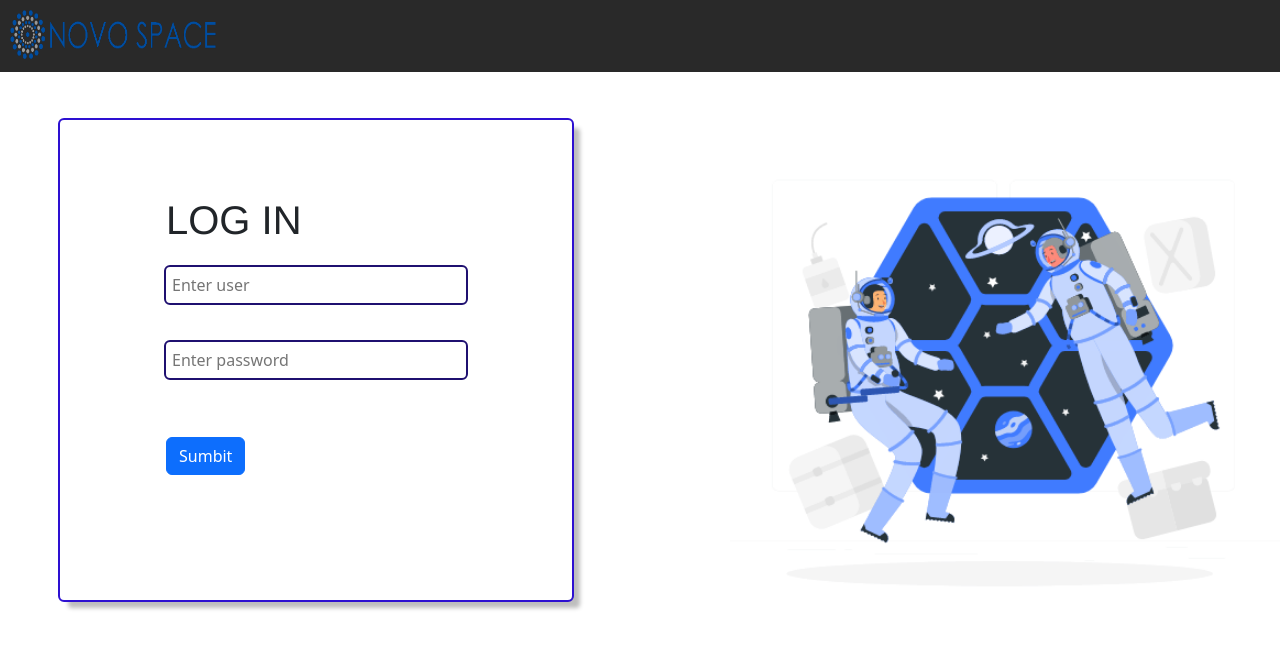
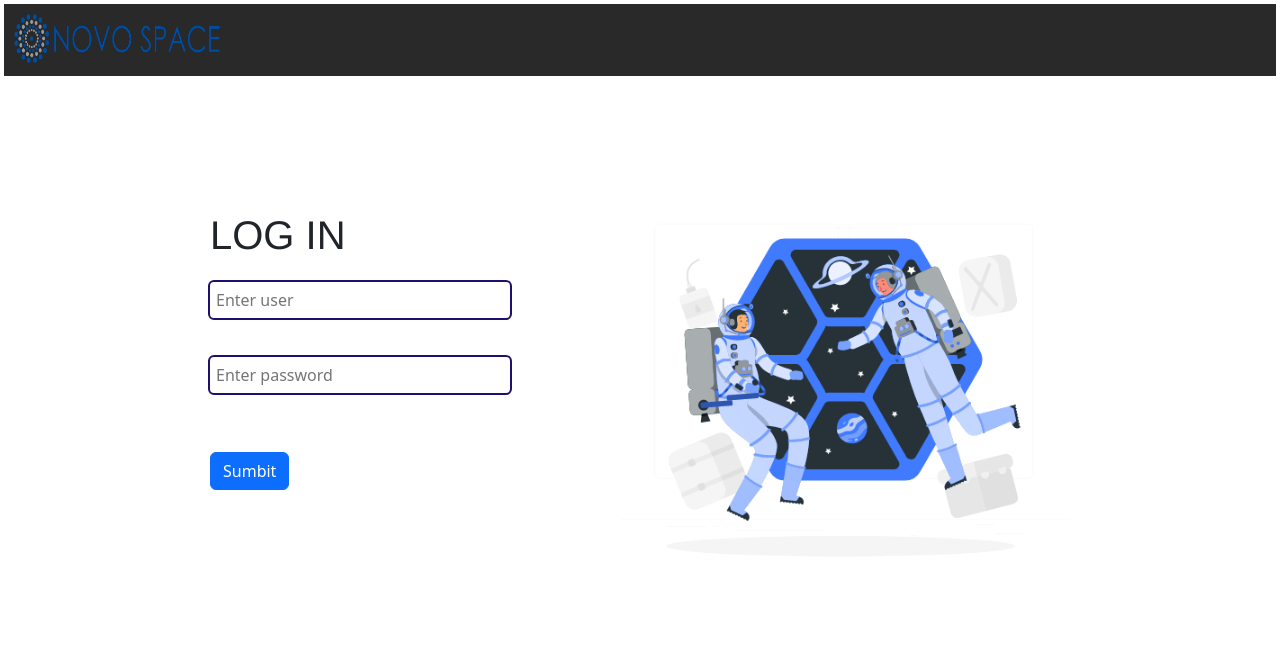
Before and after one commit to BunoM1234/proyecto4tic, a React (Create React App) app: page / in a window 1280 px wide. Shown: the top 648 px of the page. Built offline with nearby package versions, Linux system fonts and the light colour scheme.

Commit message:
Update 03/11

```diff
--- a/src/Components/NavBar/NBHeader.jsx
+++ b/src/Components/NavBar/NBHeader.jsx
@@ -8,12 +8,11 @@ import {
 } from 'react-router-dom';
 import MenuButton from '../MenuButton/MenuButton';
 import Img2 from '../Novo/novo-logo.png';
-import Button from 'react-bootstrap/Button';
 
 function HeaderBar() {
     return(
         <div align="center" className="headerBar">
-            {/* <header className="DarkBar" id="DarkBar">
+            <header className="DarkBar" id="DarkBar">
                 <Link to="/main">
                     <img className="Imagen2"
                         src={Img2}
@@ -27,29 +26,7 @@ function HeaderBar() {
                     Create orders
                 </Link>
                 <MenuButton className="menuBtn" align="right"/>
-            </header> */}
-
-
-
-<nav class="navbar navbar-expand-lg bg-dark fixed-top ml-auto" name="navbar">
-  <div class="container-fluid ml-auto">
-    <Link to="/main">
-        <img className="Imagen2"
-          src={Img2}
-          alt="Imagen"
-        />
-    </Link>
-    <div class="collapse navbar-collapse justify-content-end" id="navbarNavDropdown">
-      <ul class="ml-auto navbar-nav">
-        <Link to="/">
-            <Button>
-                Log out
-            </Button>
-        </Link>
-      </ul>
-    </div>
-  </div>
-</nav>
+            </header>
         </div>
     );
 };
--- a/src/Components/Novo/Novoform.js
+++ b/src/Components/Novo/Novoform.jsx
@@ -21,14 +21,7 @@ const Novoform = () => {
           alt="Imagen"
         />
       </header>
-      <div allign="right" >
-        <img className="Imagen1"
-          src={Img1}
-          alt="Imagen"
-          width="550"
-          height="550"
-        />
-      </div>
+
     <div className = "form1DIV">
       <form className="Form1" onSubmit={ev => {
         ev.preventDefault();
@@ -56,6 +49,14 @@ const Novoform = () => {
             </Button>{''}
       </form>
     </div>
+    <div allign="right" >
+        <img className="Imagen1"
+          src={Img1}
+          alt="Imagen"
+          width="550"
+          height="550"
+        />
+      </div>
   </div>
   )
 };
--- a/src/index.css
+++ b/src/index.css
@@ -2,18 +2,25 @@ body
 {
   font-family: sans-serif
 }
-.Imagen1
-{
+
+.Imagen1{
+  width: 90%;
+  height: 30%;
+  border-radius: 5px 5px 0px 0px;
+  background-repeat: no-repeat;
+  background-attachment: fixed;
+  background-position: center center;
+  background-size: cover;
   float: right;
 }
 
-.Form1
+/* .Form1
 {
   margin-left: 100px;
   margin-top: 120px;
   width: 20vw;
   margin-bottom: 40px;
-}
+} */
 
 .Tituloform
 {
@@ -58,6 +65,20 @@ body
   margin: .25em;
 }
 
+.completeDiv1
+{
+  display: flex;
+  gap: 2.5%;
+  align-items: center;
+  justify-content: center;
+  min-height: 100Vh;
+  max-width: 100vw;
+  height: 90vh;
+}
+.completeDiv1>* {
+  min-width: 25vw;
+  margin: .25em;
+}
 
 .headerBar
 {
@@ -296,18 +317,6 @@ h2
   margin-bottom: 50px;
 }
 
-.form1DIV
-{
-  margin-left: 60px;
-  margin-top: 120px;
-  padding: 6px;
-  outline: 2px solid #2d10d1;
-  width: 40vw;
-  height: 60vh;
-  border-radius: 4px;
-  box-shadow: 8px 8px 4px rgb(190, 190, 190);
-}
-
 .name{
   margin-right: 20px;
 }
@@ -456,6 +465,28 @@ h2
   max-width: 100vw;
 }
 
+.Form1DIV{
+  border-radius:10px;
+  transition: .2s all ease;
+  width: 45vw;
+  height: 70vh;
+  outline: 2px solid #2d10d1;
+  border-radius: 4px;
+  box-shadow: 8px 8px 4px rgb(190, 190, 190);
+}
+
+/* .form1DIV
+{
+  margin-left: 60px;
+  margin-top: 120px;
+  padding: 6px;
+  outline: 2px solid #2d10d1;
+  width: 40vw;
+  height: 60vh;
+  border-radius: 4px;
+  box-shadow: 8px 8px 4px rgb(190, 190, 190);
+} */
+
 /* .services {
   display: flex;
   justify-content: center;
```
